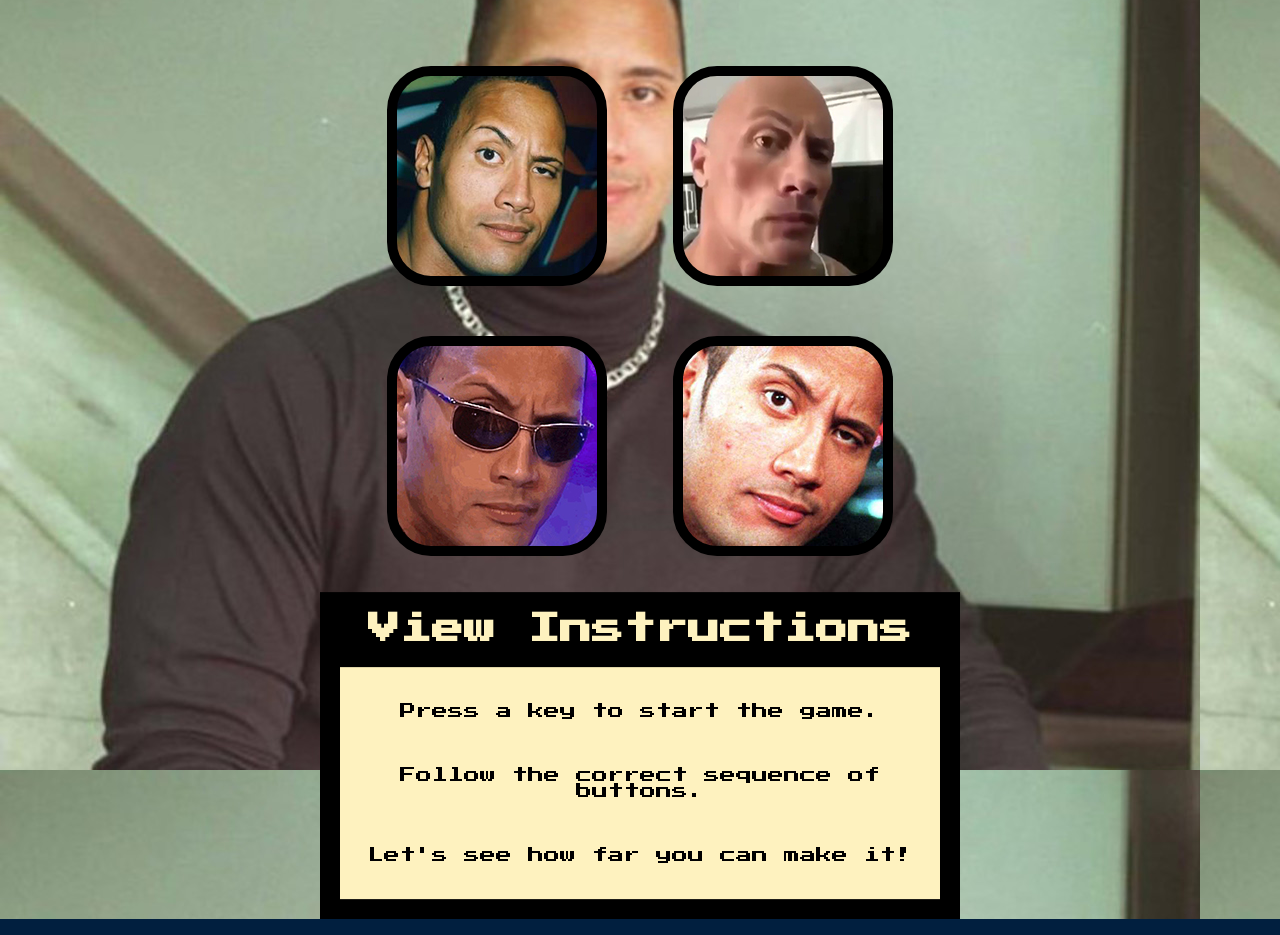
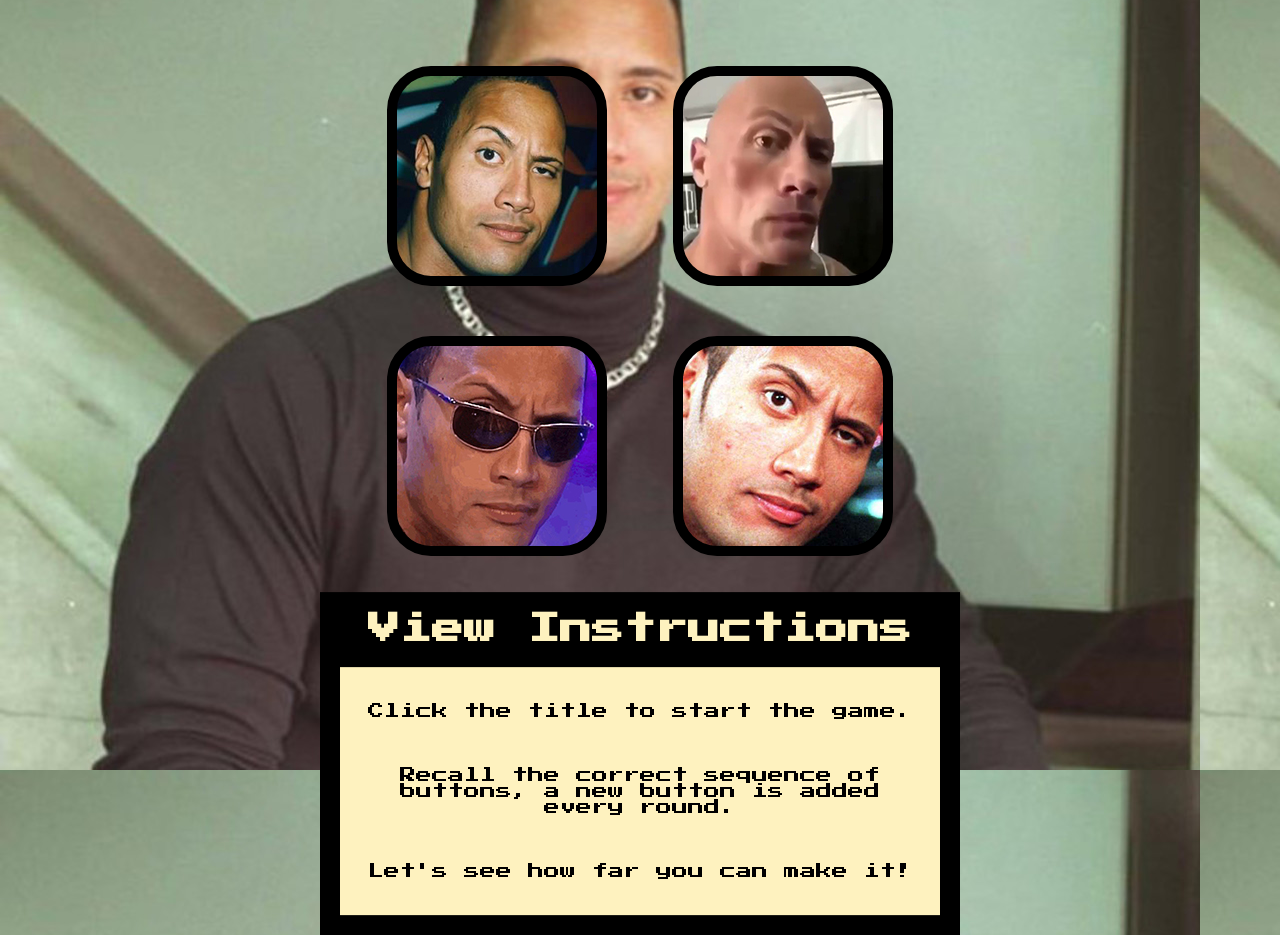
Before and after one commit to borkpelly/memory-game, a plain HTML site: page index.html in a window 1280 px wide. Shown: the part 133-1068 px from the top of the page. Drawn offline with nearby package versions, Linux system fonts and the light colour scheme.

Commit message:
Update index.html

```diff
--- a/index.html
+++ b/index.html
@@ -37,9 +37,9 @@
   <div class="instructions">
     <h1 class="instructions-header">View Instructions</h1>
     <div class="instructions-text">
-      <p>Press a key to start the game.</p>
+      <p>Click the title to start the game.</p>
       <br>
-      <p>Follow the correct sequence of buttons.</p>
+      <p>Recall the correct sequence of buttons, a new button is added every round.</p>
       <br>
       <p>Let's see how far you can make it!</p>
     </div>
```
